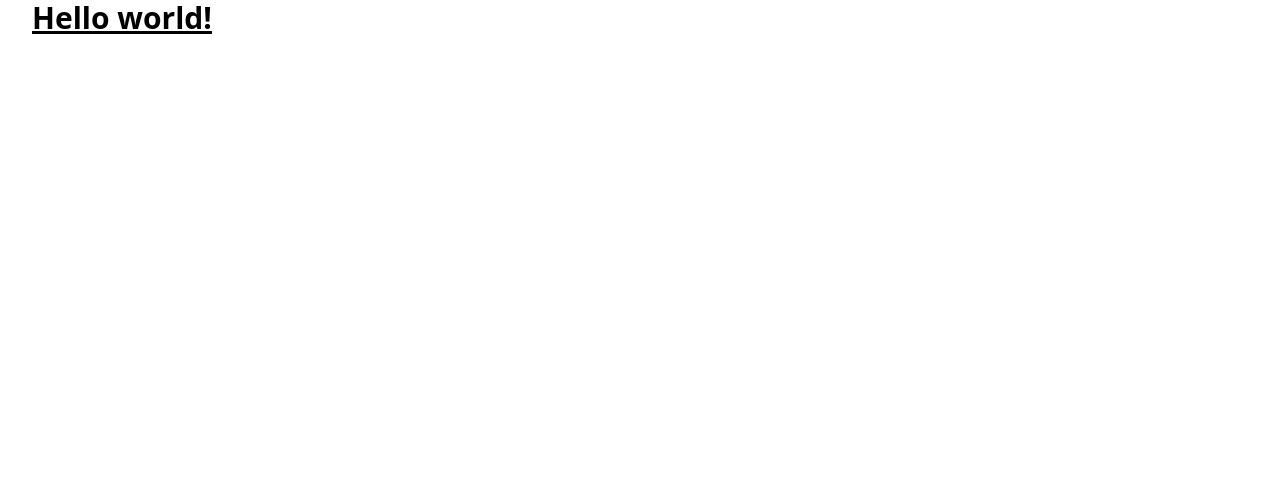
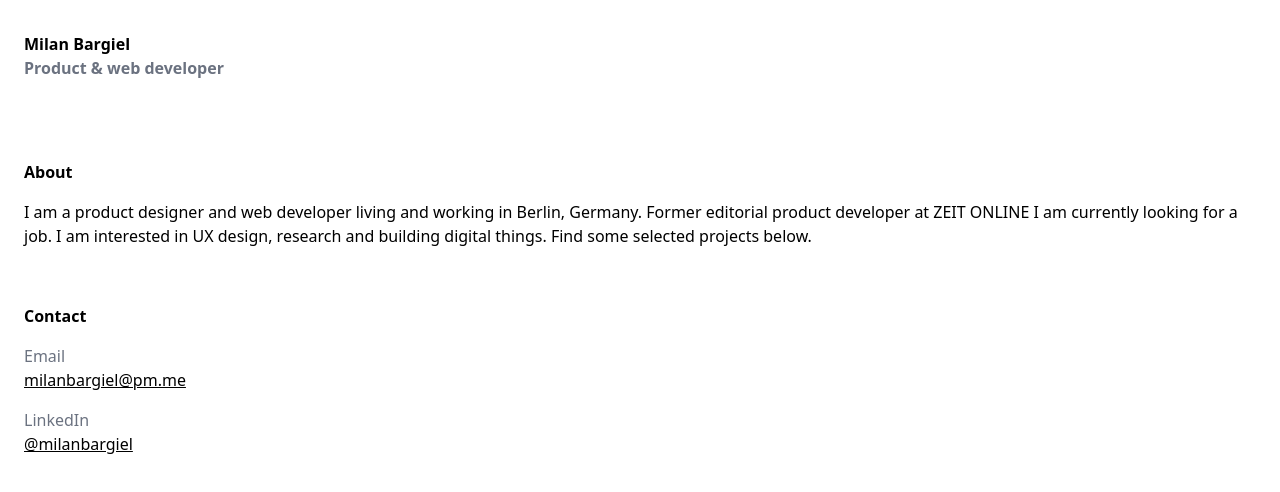
Before and after one commit to milanbargiel/portfolio, a Next.js app: page / in a window 1280 px wide. Shown: the top 492 px of the page. Built offline with nearby package versions, Linux system fonts and the light colour scheme.

Commit message:
Add top section of index

```diff
--- a/components/layout.js
+++ b/components/layout.js
@@ -1,9 +1,8 @@
 import Head from 'next/head'
-import styles from '../styles/Home.module.css'
 
 export default function Layout({ children }) {
   return (
-    <div className={styles.container}>
+    <div>
       <Head>
         <title>Milan Bargiel – building digital things</title>
         <meta
@@ -12,7 +11,7 @@ export default function Layout({ children }) {
         />
         <link rel="icon" href="/favicon.ico" />
       </Head>
-      <main>{children}</main>
+      <main className="container px-6 pt-8">{children}</main>
     </div>
   )
 }
--- a/pages/index.js
+++ b/pages/index.js
@@ -1,3 +1,44 @@
+import Link from 'next/link'
+
 export default function Home() {
-  return <h1 className="text-3xl font-bold underline">Hello world!</h1>
+  return (
+    <div>
+      <Link href="/" className="inline-block font-bold mb-20">
+        <h1>Milan Bargiel</h1>
+        <span className="text-gray-500 mb-4">Product & web developer</span>
+      </Link>
+      <div className="mb-14">
+        <h2 className="font-bold mb-4">About</h2>I am a product designer and web
+        developer living and working in Berlin, Germany. Former editorial
+        product developer at ZEIT ONLINE I am currently looking for a job. I am
+        interested in UX design, research and building digital things. Find some
+        selected projects below.
+      </div>
+      <div>
+        <h2 className="font-bold mb-4">Contact</h2>
+        <div className="mb-4">
+          <span className="text-gray-500">Email</span>
+          <br />
+          <a
+            className="underline hover:text-pharlap-700"
+            href="mailto:mail@milanbargiel.com"
+          >
+            milanbargiel@pm.me
+          </a>
+        </div>
+        <div>
+          <span className="text-gray-500">LinkedIn</span>
+          <br />
+          <a
+            className="underline hover:text-pharlap-700"
+            target="_blank"
+            href="https://www.linkedin.com/in/milanbargiel"
+            rel="noopener noreferrer"
+          >
+            @milanbargiel
+          </a>
+        </div>
+      </div>
+    </div>
+  )
 }
--- a/tailwind.config.js
+++ b/tailwind.config.js
@@ -1,12 +1,19 @@
 /** @type {import('tailwindcss').Config} */
 module.exports = {
   content: [
-    "./app/**/*.{js,ts,jsx,tsx}",
-    "./pages/**/*.{js,ts,jsx,tsx}",
-    "./components/**/*.{js,ts,jsx,tsx}",
+    './app/**/*.{js,ts,jsx,tsx}',
+    './pages/**/*.{js,ts,jsx,tsx}',
+    './components/**/*.{js,ts,jsx,tsx}',
   ],
   theme: {
-    extend: {},
+    extend: {
+      colors: {
+        pharlap: {
+          500: '#ae8883',
+          700: '#5c1006B3',
+        },
+      },
+    },
   },
   plugins: [],
 }
```
